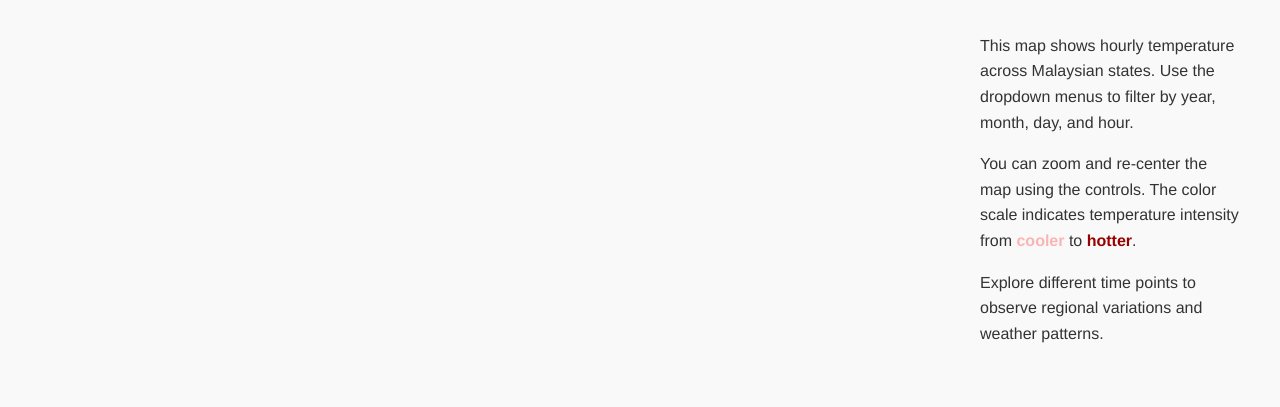
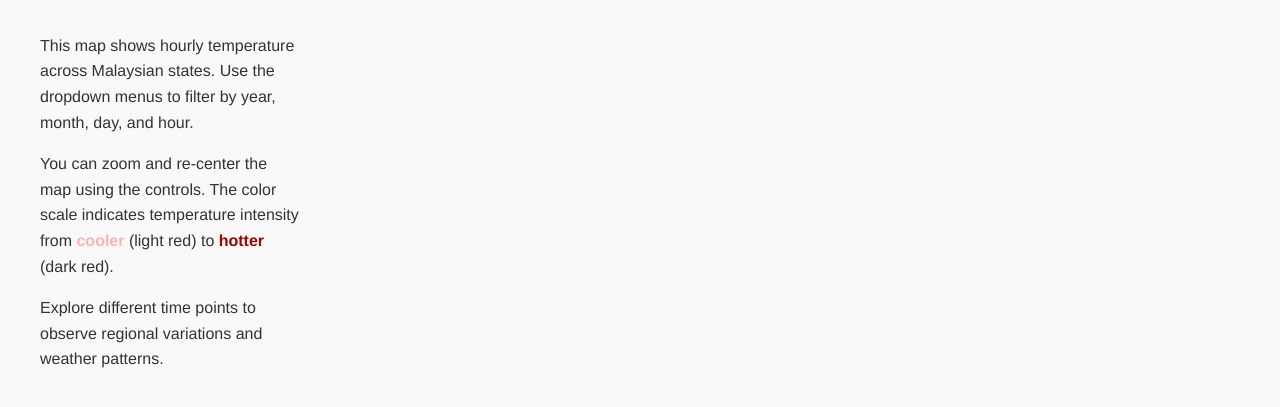
Before and after one commit to ChingLingChen/FIT3179-Homework-Week-10, a plain HTML site: page index.html in a window 1280 px wide. Shown: the part 117-524 px from the top of the page. Drawn offline with Linux system fonts and the light colour scheme; a script that the page names is missing.

Commit message:
Update index.html

```diff
--- a/index.html
+++ b/index.html
@@ -15,16 +15,17 @@
   </header>
 
   <main class="dashboard">
+    <aside class="annotation">
+      <p>This map shows hourly temperature across Malaysian states. Use the dropdown menus to filter by year, month, day, and hour.</p>
+      <p>You can zoom and re-center the map using the controls. The color scale indicates temperature intensity from
+        <span class="cooler">cooler</span> (light red) to <span class="hotter">hotter</span> (dark red).
+      </p>
+      <p>Explore different time points to observe regional variations and weather patterns.</p>
+    </aside>
+
     <div class="map-area">
       <div id="map"></div>
     </div>
-    <aside class="annotation">
-      <p>This map shows hourly temperature across Malaysian states. Use the dropdown menus to filter by year, month, day, and hour.</p>
-      <p>You can zoom and re-center the map using the controls. The color scale indicates temperature intensity from
-        <span class="cooler">cooler</span> to <span class="hotter">hotter</span>.
-      </p>
-      <p>Explore different time points to observe regional variations and weather patterns.</p>
-    </aside>
   </main>
 </body>
 </html>
```
